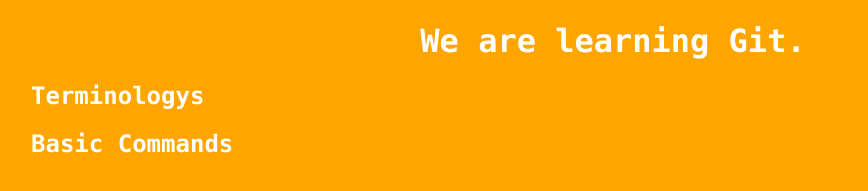
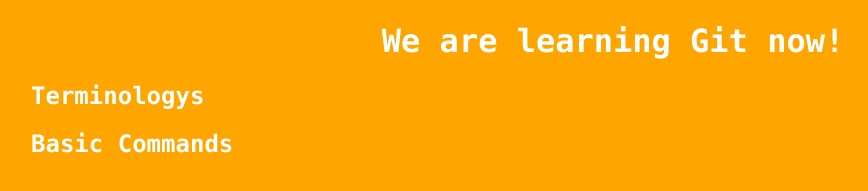
Before and after one commit to callmexss/geek-git, a plain HTML site: page index.html in a window 1280 px wide. Shown: the part 163-354 px from the top of the page, without its empty margins (27-895 px from the left). Drawn offline with Linux system fonts and the light colour scheme.

Commit message:
Update index.html

```diff
--- a/index.html
+++ b/index.html
@@ -7,7 +7,7 @@
 <body>
     <header>
         <img id="header-img" src="images/git-logo.png">
-        <h1 id='header-words'>We are learning Git.</h1>
+        <h1 id='header-words'>We are learning Git now!</h1>
     </header>
 
     <section>
```
